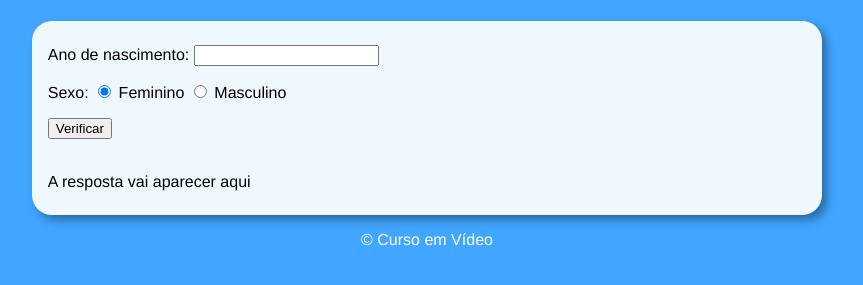
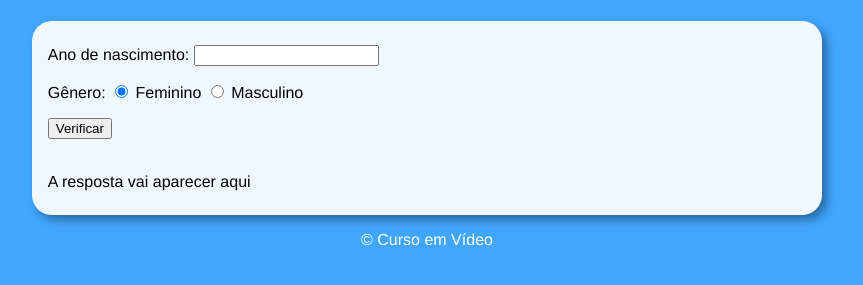
Before and after one commit to jaoveras/estudoJS-verificador-de-idade, a plain HTML site: page index.html in a window 1280 px wide. Shown: the part 59-344 px from the top of the page, without its empty margins (213-1076 px from the left). Drawn offline with Linux system fonts and the light colour scheme.

Commit message:
mudei de "sexo" para "gênero"

```diff
--- a/index.html
+++ b/index.html
@@ -16,7 +16,7 @@
             <p>Ano de nascimento:
                 <input type="number" name="txtano" id="txtano">
             </p>
-            <p>Sexo:
+            <p>Gênero:
                 <input type="radio" name="genero" id="fem" checked>
                 <label for="fem">Feminino</label>
 
```
